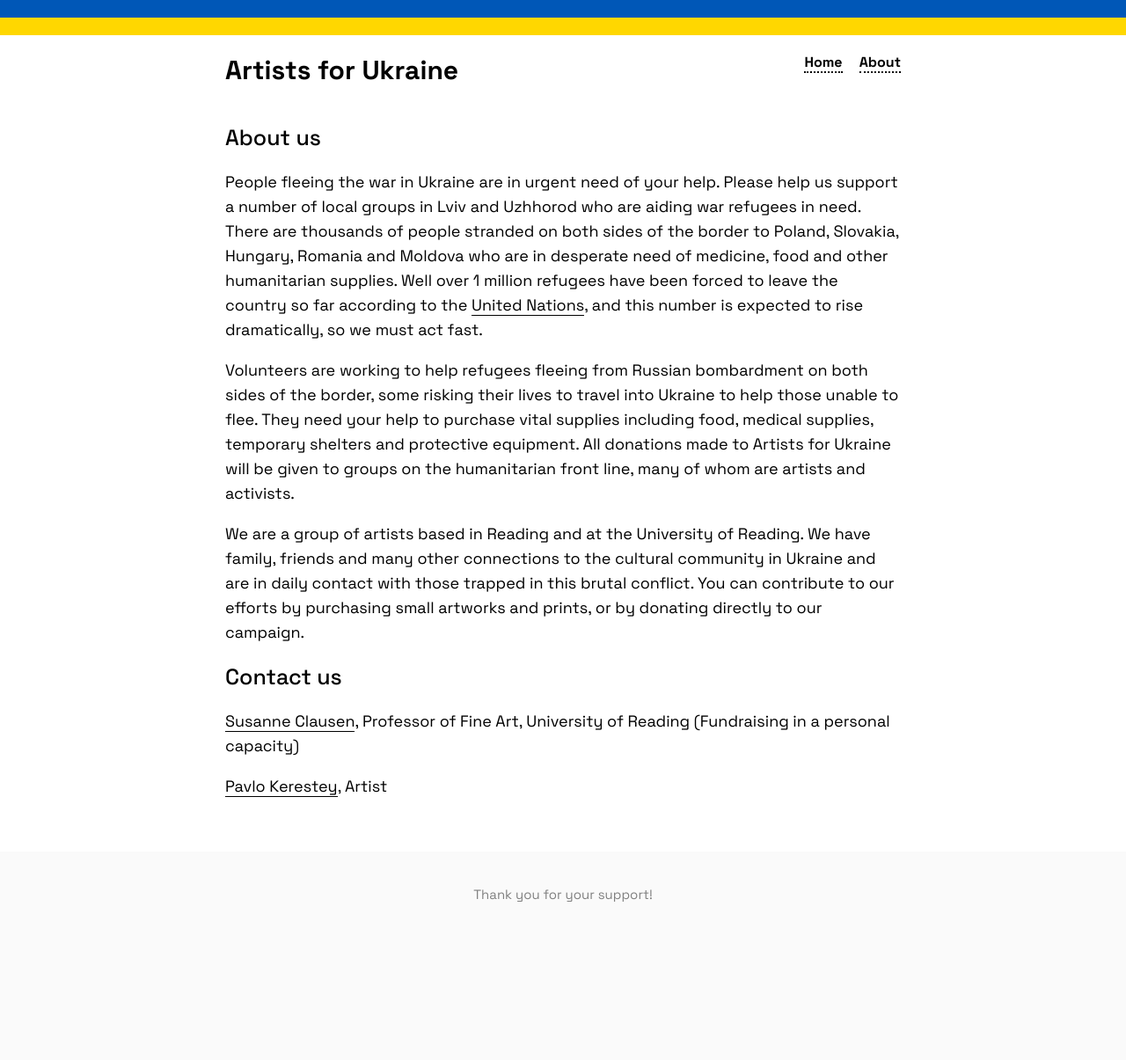
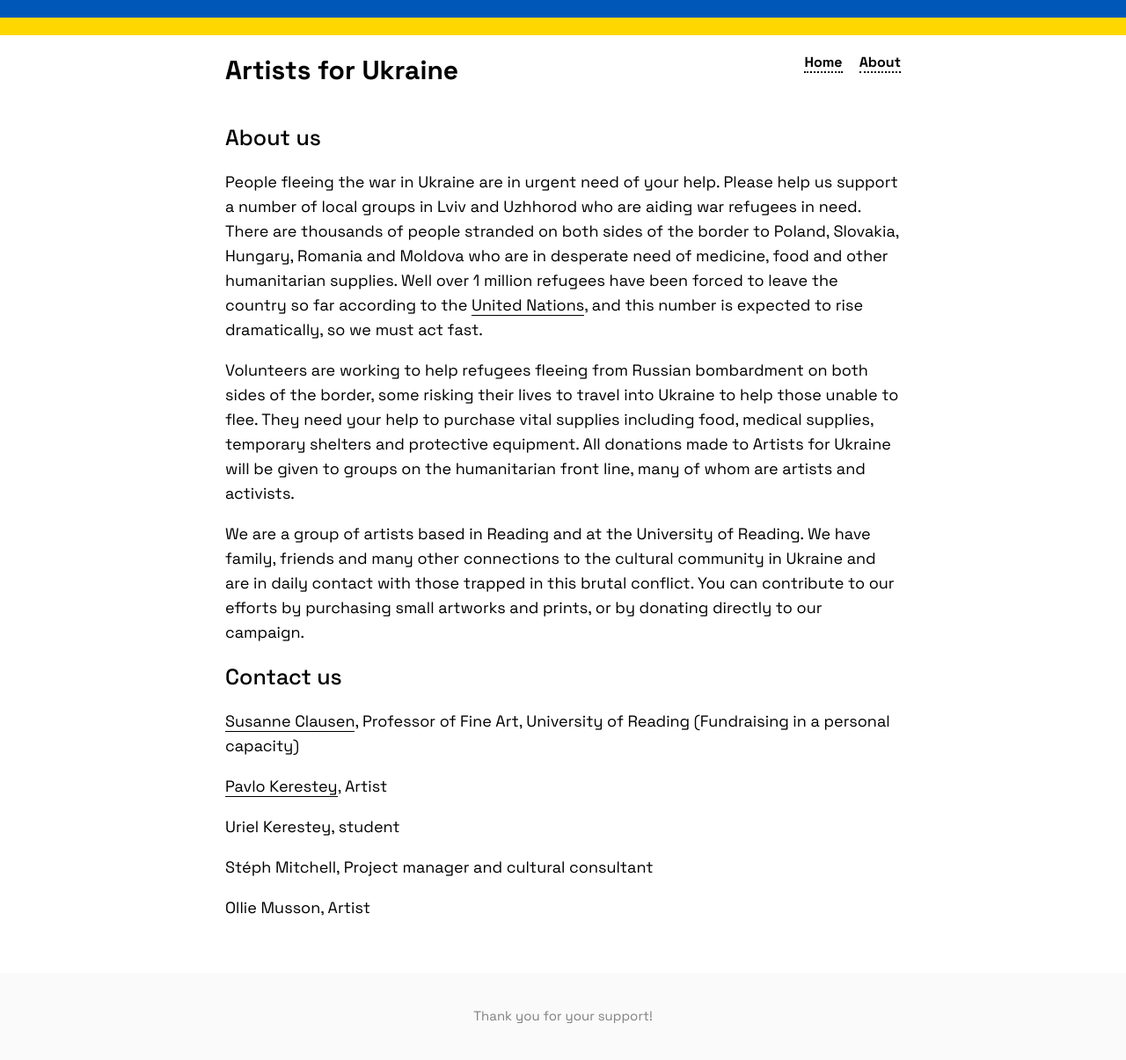
Before and after one commit to Zanemax/artists-for-ukraine, a Jekyll site: the page built from about.html, in a window 1280 px wide. Shown: the whole page at 88% size. Built offline with Jekyll 4.4.1, drawn with Linux system fonts in a browser that asks for light colours; before the commit the page ends 1067 px from its top, so only the background shows below that.

Commit message:
Added names

```diff
--- a/about.html
+++ b/about.html
@@ -17,3 +17,8 @@ title: Artists for Ukraine | About
 <p>
 <a href="mailto:kerestey@gmail.com">Pavlo Kerestey</a>, Artist
 </p>
+<p>Uriel Kerestey, student</p>
+
+<p>Stéph Mitchell, Project manager and cultural consultant</p>
+
+<p>Ollie Musson, Artist</p>
```
